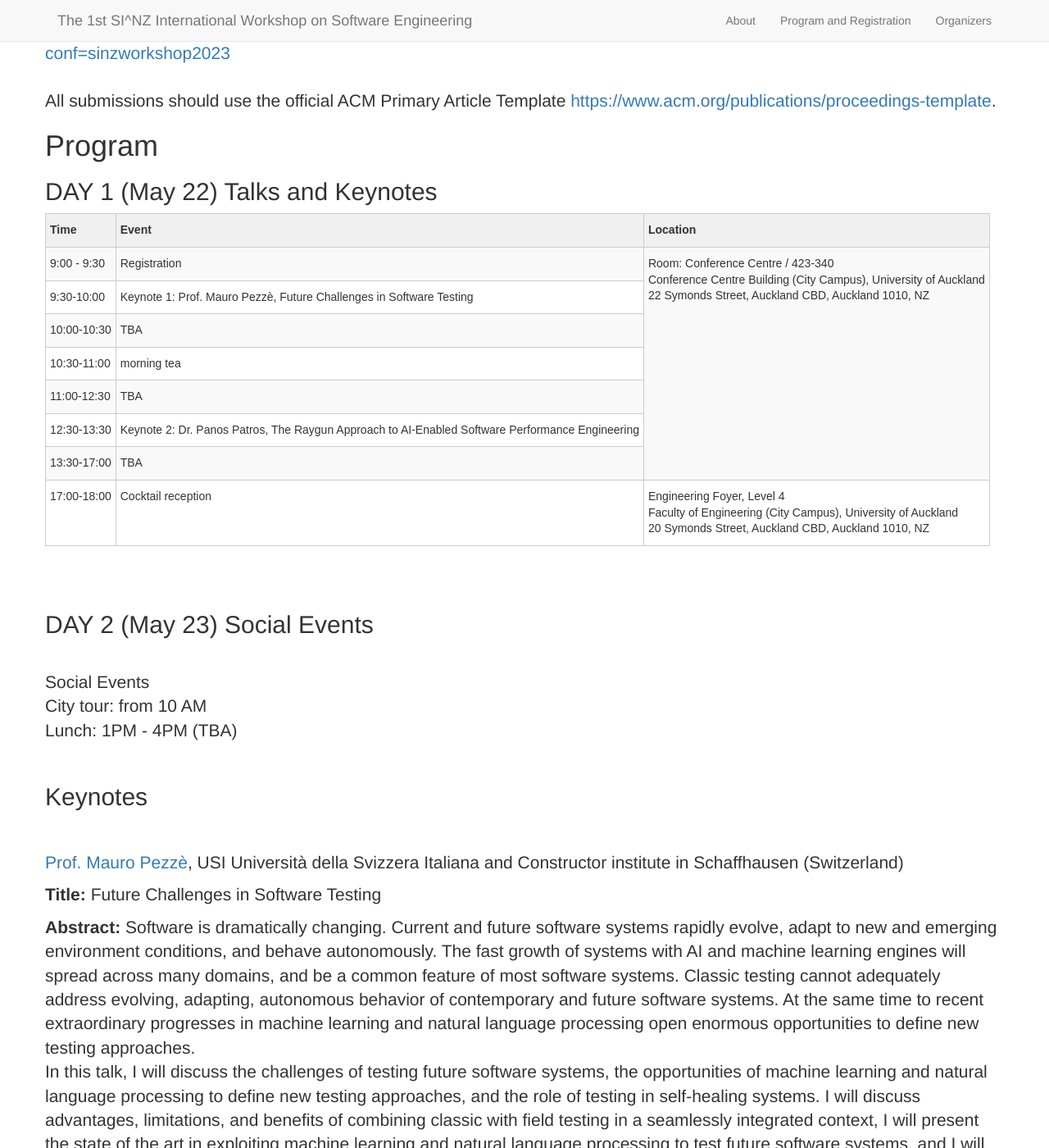
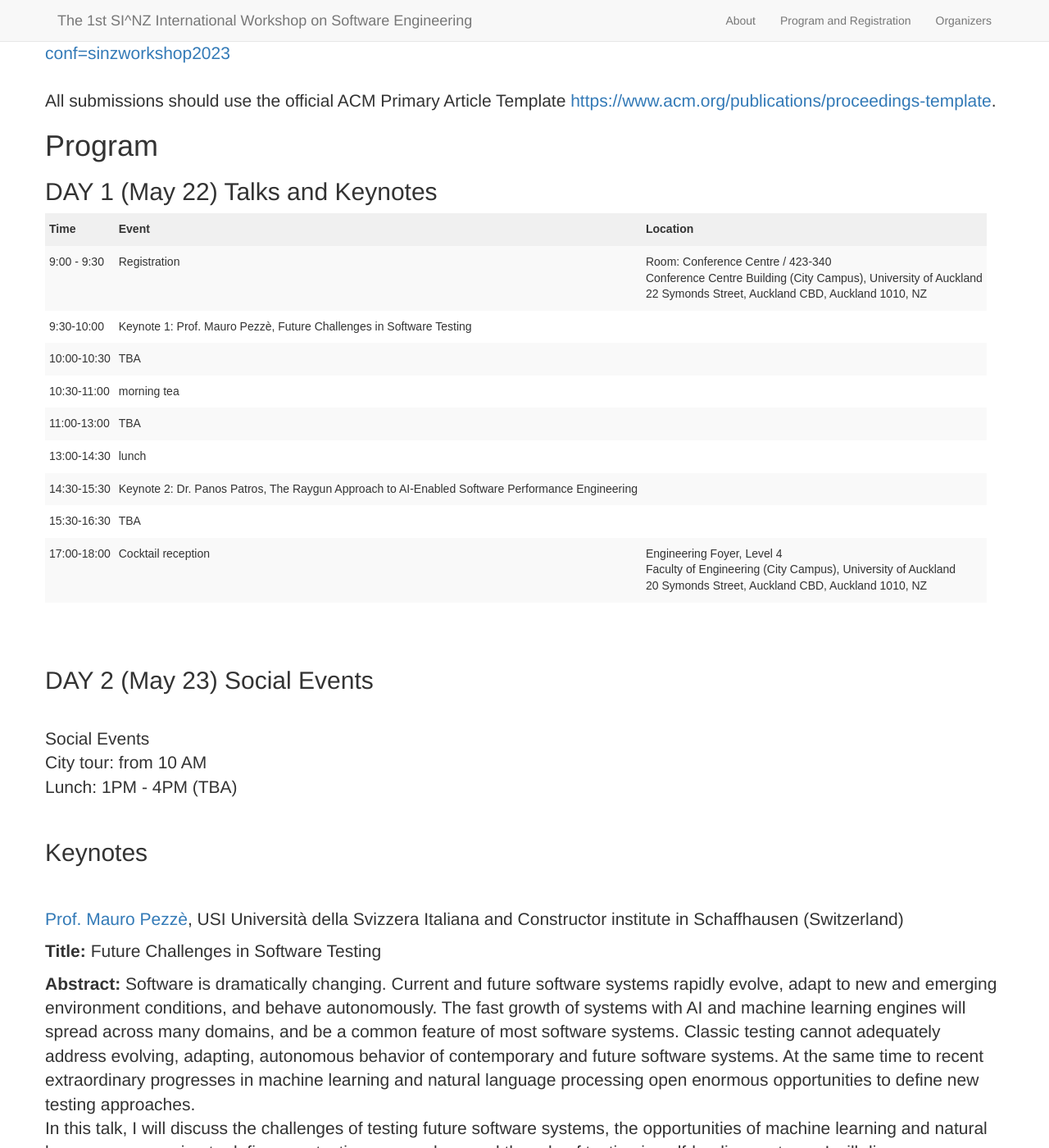
Before and after one commit to SI-NZ-workshop-2024/SI-NZ-workshop-2024, a Jekyll site: the page built from _posts/2014-09-18-services-1 copy 2.markdown, in a window 1280 px wide and 1400 px high, scrolled down 1805 px. Shown: the whole window at 82% size. Built offline with Jekyll 4.4.1, drawn with Linux system fonts in a browser that asks for light colours; nearby versions of some CDN libraries; library files that are not in the unit come from our copies.

Commit message:
Add program

```diff
--- a/_posts/2014-09-18-services-1 copy 2.markdown
+++ b/_posts/2014-09-18-services-1 copy 2.markdown
@@ -57,10 +57,10 @@ All submissions should use the official ACM Primary Article Template [https://ww
 ## DAY 1 (May 22) Talks and Keynotes <br>
 
 <style type="text/css">
-.tg  {border-collapse:collapse;border-color:#ccc;border-spacing:0;}
-.tg td{background-color:#fff;border-color:#ccc;border-style:solid;border-width:1px;color:#333;
+.tg  {border:none;border-collapse:collapse;border-color:#ccc;border-spacing:0;}
+.tg td{background-color:#fff;border-color:#ccc;border-style:solid;border-width:0px;color:#333;
   font-family:Arial, sans-serif;font-size:14px;overflow:hidden;padding:10px 5px;word-break:normal;}
-.tg th{background-color:#f0f0f0;border-color:#ccc;border-style:solid;border-width:1px;color:#333;
+.tg th{background-color:#f0f0f0;border-color:#ccc;border-style:solid;border-width:0px;color:#333;
   font-family:Arial, sans-serif;font-size:14px;font-weight:normal;overflow:hidden;padding:10px 5px;word-break:normal;}
 .tg .tg-1wig{font-weight:bold;text-align:left;vertical-align:top}
 .tg .tg-buh4{background-color:#f9f9f9;text-align:left;vertical-align:top}
@@ -81,36 +81,47 @@ All submissions should use the official ACM Primary Article Template [https://ww
   <tr>
     <td class="tg-btxf">9:00 - 9:30</td>
     <td class="tg-btxf">Registration</td>
-    <td class="tg-buh4" rowspan="7">Room: Conference Centre / 423-340<br>Conference Centre Building (City Campus), University of Auckland<br>22 Symonds Street, Auckland CBD, Auckland 1010, NZ</td>
+    <td class="tg-buh4">Room: Conference Centre / 423-340<br>Conference Centre Building (City Campus), University of Auckland<br>22 Symonds Street, Auckland CBD, Auckland 1010, NZ</td>
   </tr>
   <tr>
     <td class="tg-0pky">9:30-10:00</td>
     <td class="tg-0pky">Keynote 1: Prof. Mauro Pezzè, Future Challenges in Software Testing</td>
+    <td class="tg-0lax"></td>
   </tr>
   <tr>
     <td class="tg-btxf">10:00-10:30</td>
     <td class="tg-btxf">TBA</td>
+    <td class="tg-buh4"></td>
   </tr>
   <tr>
     <td class="tg-0pky">10:30-11:00</td>
     <td class="tg-0pky">morning tea</td>
+    <td class="tg-0lax"></td>
   </tr>
   <tr>
-    <td class="tg-btxf">11:00-12:30</td>
+    <td class="tg-btxf">11:00-13:00</td>
     <td class="tg-btxf">TBA</td>
+    <td class="tg-buh4"></td>
   </tr>
   <tr>
-    <td class="tg-0pky">12:30-13:30</td>
-    <td class="tg-0pky">Keynote 2: Dr. Panos Patros, The Raygun Approach to AI-Enabled Software Performance Engineering</td>
+    <td class="tg-0pky">13:00-14:30</td>
+    <td class="tg-0pky">lunch</td>
+    <td class="tg-0lax"></td>
   </tr>
   <tr>
-    <td class="tg-btxf">13:30-17:00</td>
-    <td class="tg-btxf">TBA</td>
+    <td class="tg-buh4">14:30-15:30</td>
+    <td class="tg-buh4">Keynote 2: Dr. Panos Patros, The Raygun Approach to AI-Enabled Software Performance Engineering</td>
+    <td class="tg-buh4"></td>
   </tr>
   <tr>
-    <td class="tg-0pky">17:00-18:00</td>
-    <td class="tg-0pky">Cocktail reception</td>
-    <td class="tg-0lax">Engineering Foyer, Level 4<br>Faculty of Engineering (City Campus), University of Auckland<br>20 Symonds Street, Auckland CBD, Auckland 1010, NZ</td>
+    <td class="tg-0pky">15:30-16:30</td>
+    <td class="tg-0pky">TBA</td>
+    <td class="tg-0lax"></td>
+  </tr>
+  <tr>
+    <td class="tg-btxf">17:00-18:00</td>
+    <td class="tg-btxf">Cocktail reception</td>
+    <td class="tg-buh4">Engineering Foyer, Level 4<br>Faculty of Engineering (City Campus), University of Auckland<br>20 Symonds Street, Auckland CBD, Auckland 1010, NZ</td>
   </tr>
 </tbody>
 </table>
```
